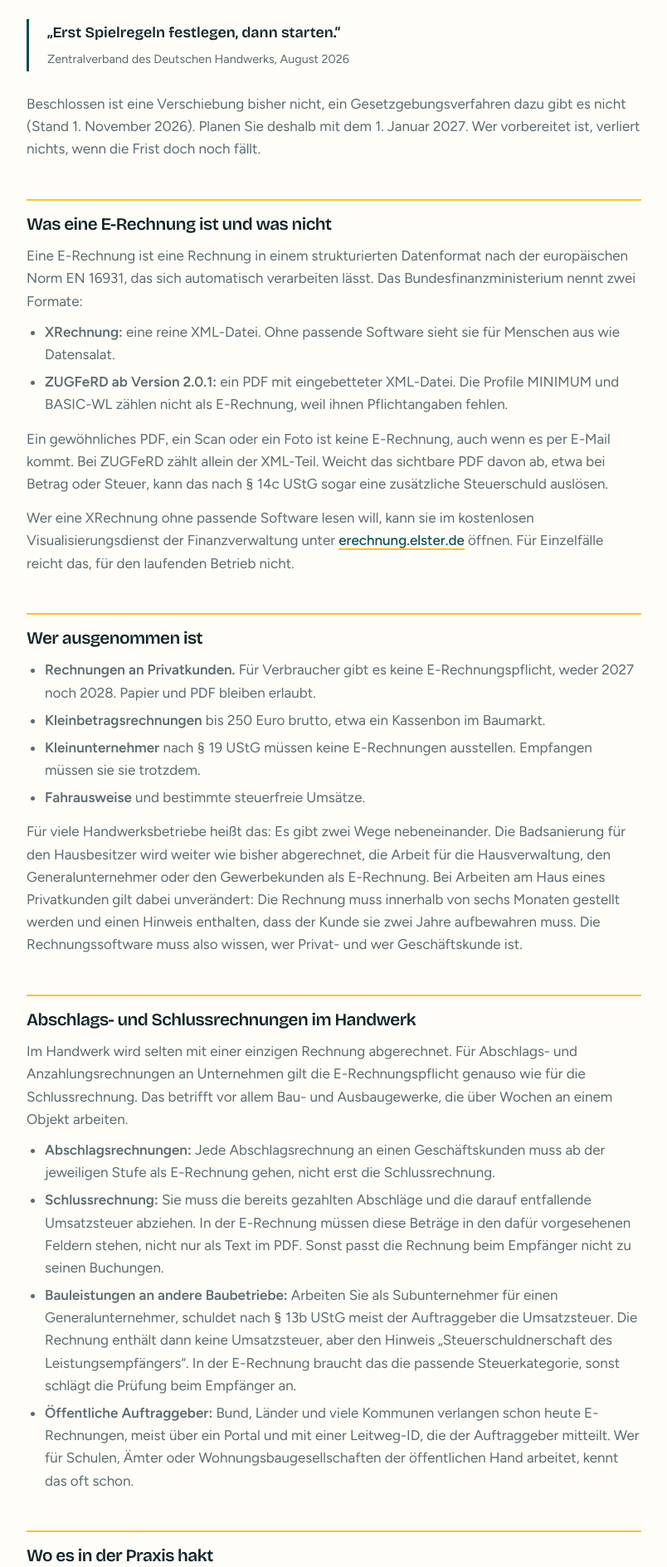
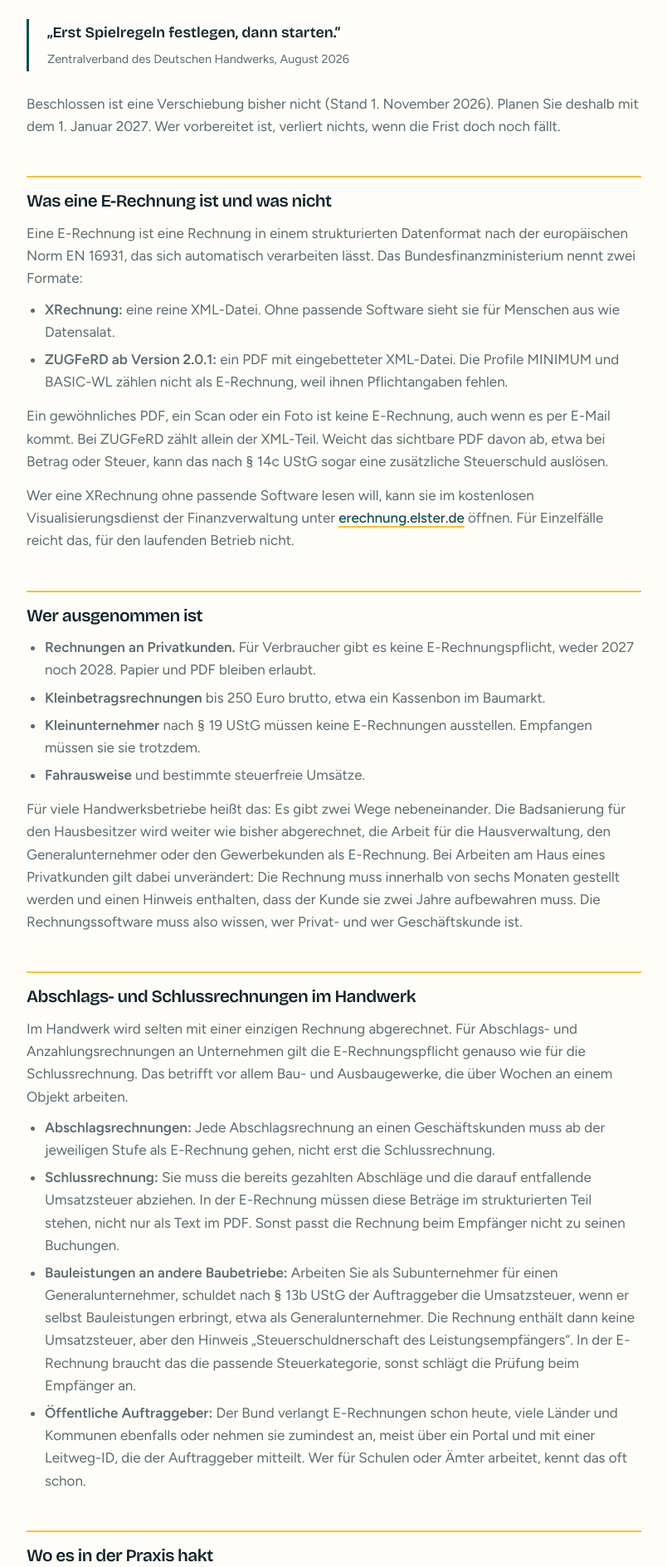
Before and after one commit to Grauzone/nebraxa-website, a plain HTML site: page e-rechnung-pflicht-2027.html in a window 1280 px wide. Shown: the part 1415-3304 px from the top of the page at 83% size, without its empty margins (58-862 px from the left). Drawn offline with Linux system fonts and the light colour scheme.

Commit message:
UPDATE e-invoice article wording on deadline status, public clients, final invoices and reverse charge

```diff
--- a/e-rechnung-pflicht-2027.html
+++ b/e-rechnung-pflicht-2027.html
@@ -98,7 +98,7 @@
           "name": "Was passiert, wenn ich trotz Pflicht noch PDF-Rechnungen schreibe?",
           "acceptedAnswer": {
             "@type": "Answer",
-            "text": "Die Rechnung gilt dann nicht als ordnungsgemäß. Ihr Kunde riskiert seinen Vorsteuerabzug und wird die Rechnung in der Regel zurückweisen. Sie warten länger auf Ihr Geld. Was das steuerlich für Sie bedeutet, klären Sie mit Ihrem Steuerberater."
+            "text": "Die Rechnung gilt dann nicht als ordnungsgemäß. Ihr Kunde riskiert seinen Vorsteuerabzug und wird die Rechnung deshalb oft zurückweisen. Sie warten länger auf Ihr Geld. Was das steuerlich für Sie bedeutet, klären Sie mit Ihrem Steuerberater."
           }
         },
         {
@@ -204,7 +204,7 @@
         <p>„Erst Spielregeln festlegen, dann starten.“</p>
         <p class="quote-src">Zentralverband des Deutschen Handwerks, August 2026</p>
       </blockquote>
-      <p>Beschlossen ist eine Verschiebung bisher nicht, ein Gesetzgebungsverfahren dazu gibt es nicht (Stand 1. November 2026). Planen Sie deshalb mit dem 1. Januar 2027. Wer vorbereitet ist, verliert nichts, wenn die Frist doch noch fällt.</p>
+      <p>Beschlossen ist eine Verschiebung bisher nicht (Stand 1. November 2026). Planen Sie deshalb mit dem 1. Januar 2027. Wer vorbereitet ist, verliert nichts, wenn die Frist doch noch fällt.</p>
 
       <h2>Was eine E-Rechnung ist und was nicht</h2>
       <p>Eine E-Rechnung ist eine Rechnung in einem strukturierten Datenformat nach der europäischen Norm EN 16931, das sich automatisch verarbeiten lässt. Das Bundesfinanzministerium nennt zwei Formate:</p>
@@ -228,9 +228,9 @@
       <p>Im Handwerk wird selten mit einer einzigen Rechnung abgerechnet. Für Abschlags- und Anzahlungsrechnungen an Unternehmen gilt die E-Rechnungspflicht genauso wie für die Schlussrechnung. Das betrifft vor allem Bau- und Ausbaugewerke, die über Wochen an einem Objekt arbeiten.</p>
       <ul>
         <li><strong>Abschlagsrechnungen:</strong> Jede Abschlagsrechnung an einen Geschäftskunden muss ab der jeweiligen Stufe als E-Rechnung gehen, nicht erst die Schlussrechnung.</li>
-        <li><strong>Schlussrechnung:</strong> Sie muss die bereits gezahlten Abschläge und die darauf entfallende Umsatzsteuer abziehen. In der E-Rechnung müssen diese Beträge in den dafür vorgesehenen Feldern stehen, nicht nur als Text im PDF. Sonst passt die Rechnung beim Empfänger nicht zu seinen Buchungen.</li>
-        <li><strong>Bauleistungen an andere Baubetriebe:</strong> Arbeiten Sie als Subunternehmer für einen Generalunternehmer, schuldet nach § 13b UStG meist der Auftraggeber die Umsatzsteuer. Die Rechnung enthält dann keine Umsatzsteuer, aber den Hinweis „Steuerschuldnerschaft des Leistungsempfängers“. In der E-Rechnung braucht das die passende Steuerkategorie, sonst schlägt die Prüfung beim Empfänger an.</li>
-        <li><strong>Öffentliche Auftraggeber:</strong> Bund, Länder und viele Kommunen verlangen schon heute E-Rechnungen, meist über ein Portal und mit einer Leitweg-ID, die der Auftraggeber mitteilt. Wer für Schulen, Ämter oder Wohnungsbaugesellschaften der öffentlichen Hand arbeitet, kennt das oft schon.</li>
+        <li><strong>Schlussrechnung:</strong> Sie muss die bereits gezahlten Abschläge und die darauf entfallende Umsatzsteuer abziehen. In der E-Rechnung müssen diese Beträge im strukturierten Teil stehen, nicht nur als Text im PDF. Sonst passt die Rechnung beim Empfänger nicht zu seinen Buchungen.</li>
+        <li><strong>Bauleistungen an andere Baubetriebe:</strong> Arbeiten Sie als Subunternehmer für einen Generalunternehmer, schuldet nach § 13b UStG der Auftraggeber die Umsatzsteuer, wenn er selbst Bauleistungen erbringt, etwa als Generalunternehmer. Die Rechnung enthält dann keine Umsatzsteuer, aber den Hinweis „Steuerschuldnerschaft des Leistungsempfängers“. In der E-Rechnung braucht das die passende Steuerkategorie, sonst schlägt die Prüfung beim Empfänger an.</li>
+        <li><strong>Öffentliche Auftraggeber:</strong> Der Bund verlangt E-Rechnungen schon heute, viele Länder und Kommunen ebenfalls oder nehmen sie zumindest an, meist über ein Portal und mit einer Leitweg-ID, die der Auftraggeber mitteilt. Wer für Schulen oder Ämter arbeitet, kennt das oft schon.</li>
       </ul>
 
       <h2>Wo es in der Praxis hakt</h2>
@@ -303,7 +303,7 @@
       <h3>Gilt die Pflicht auch für Abschlagsrechnungen?</h3>
       <p>Ja. Abschlags- und Anzahlungsrechnungen an Unternehmen fallen genauso darunter wie die Schlussrechnung.</p>
       <h3>Was passiert, wenn ich trotz Pflicht noch PDF-Rechnungen schreibe?</h3>
-      <p>Die Rechnung gilt dann nicht als ordnungsgemäß. Ihr Kunde riskiert seinen Vorsteuerabzug und wird die Rechnung in der Regel zurückweisen. Sie warten länger auf Ihr Geld. Was das steuerlich für Sie bedeutet, klären Sie mit Ihrem Steuerberater.</p>
+      <p>Die Rechnung gilt dann nicht als ordnungsgemäß. Ihr Kunde riskiert seinen Vorsteuerabzug und wird die Rechnung deshalb oft zurückweisen. Sie warten länger auf Ihr Geld. Was das steuerlich für Sie bedeutet, klären Sie mit Ihrem Steuerberater.</p>
       <h3>Reicht ein E-Mail-Postfach, um E-Rechnungen zu empfangen?</h3>
       <p>Für den Empfang ja. Danach müssen Sie die Rechnung aber lesen, prüfen und die XML-Datei unverändert aufbewahren. Dafür brauchen Sie passende Software.</p>
       <h3>Wie öffne ich eine XRechnung ohne Software?</h3>
```
